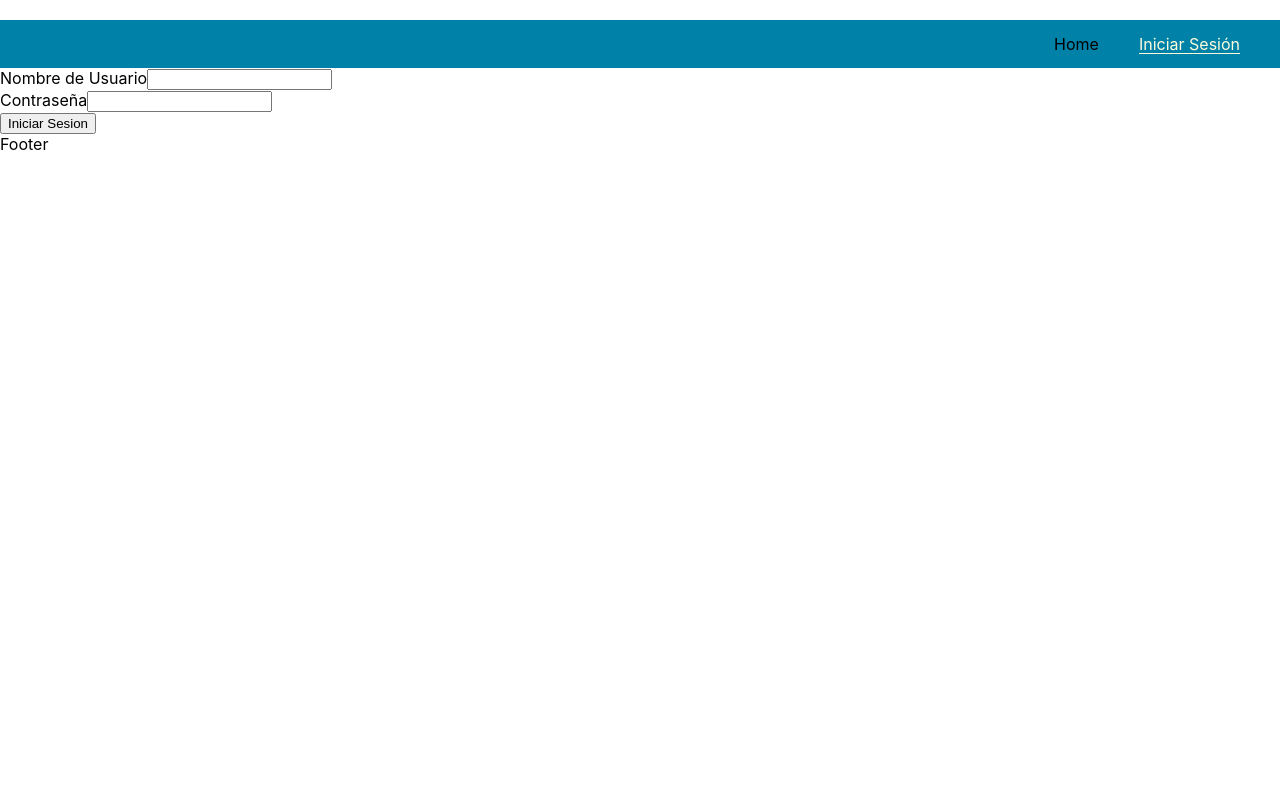
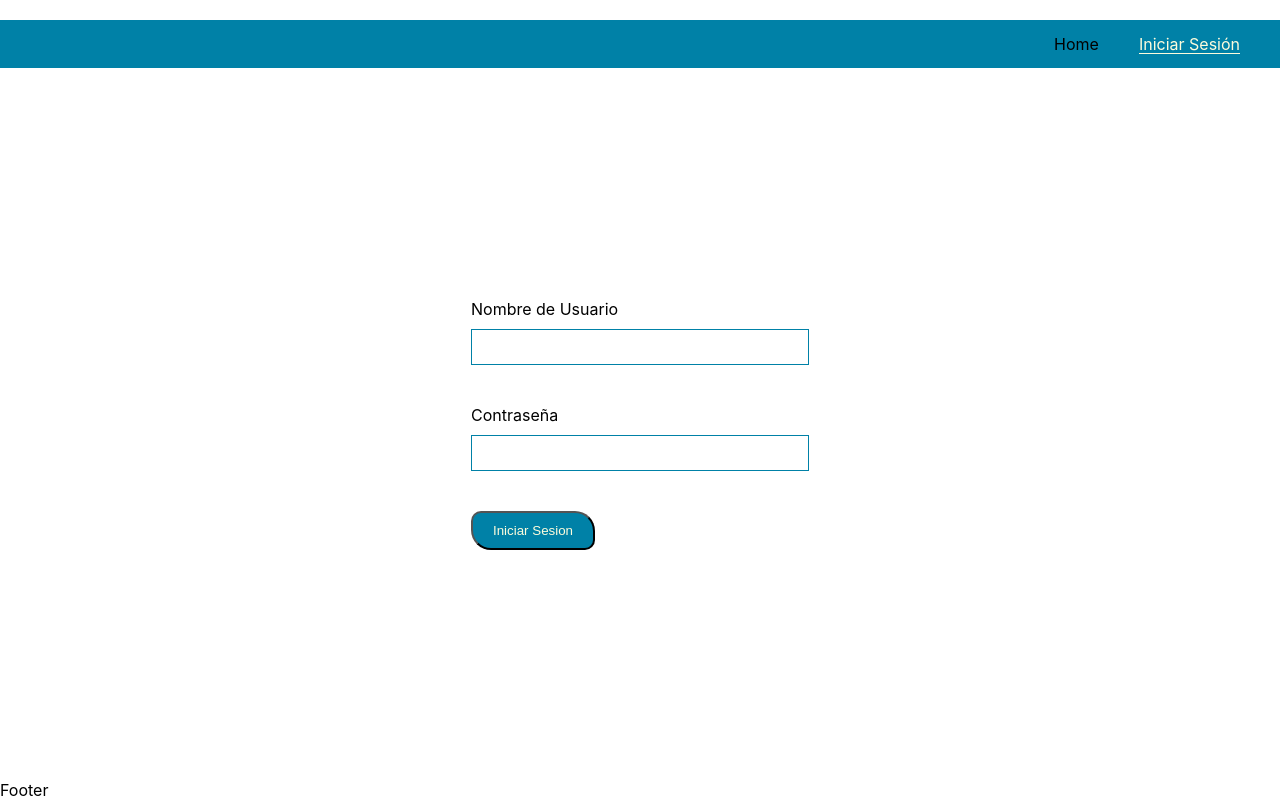
Before and after one commit to joaquingutierrez/gestor-de-vacaciones-front, a React (Create React App) app: page /login in a window 1280 px wide. Built offline with nearby package versions, Linux system fonts and the light colour scheme.

Commit message:
Estilos para Login

```diff
--- a/src/App.css
+++ b/src/App.css
@@ -9,3 +9,9 @@
 a {
   all: unset;
 }
+
+#root {
+  display: flex;
+  flex-direction: column;
+  min-height: 100vh;
+}
--- a/src/componentsContainer/Login/index.jsx
+++ b/src/componentsContainer/Login/index.jsx
@@ -56,9 +56,9 @@ const Login = () => {
     };
 
     return (
-        <main>
+        <main className="loginContainer">
             <form>
-                <div>
+                <div className="labelAndInputContainer">
                     <label htmlFor="user">Nombre de Usuario</label>
                     <input
                         type="email"
@@ -68,7 +68,7 @@ const Login = () => {
                         onChange={handleChange}
                     />
                 </div>
-                <div>
+                <div className="labelAndInputContainer">
                     <label htmlFor="password">Contraseña</label>
                     <input
                         type="password"
--- a/src/componentsContainer/Login/style.css
+++ b/src/componentsContainer/Login/style.css
@@ -0,0 +1,35 @@
+.loginContainer {
+    width: 100%;
+    height: 100%;
+    flex-grow: 1;
+    display: flex;
+    justify-content: center;
+    align-items: center;
+}
+
+.loginContainer form {
+    display: flex;
+    flex-direction: column;
+    align-items: flex-start;
+    gap: 40px;
+}
+
+.labelAndInputContainer {
+    display: flex;
+    flex-direction: column;
+    justify-content: center;
+    align-items: flex-start;
+    gap: 10px;
+}
+.labelAndInputContainer input {
+    height: 2rem;
+    font-size: 1.6rem;
+    border: 1px solid var(--primary-color);
+}
+
+.loginContainer button {
+    background-color: var(--primary-color);
+    color: var(--tertiary-color);
+    padding: 10px 20px;
+    border-radius: 10px 20px;
+}
```
